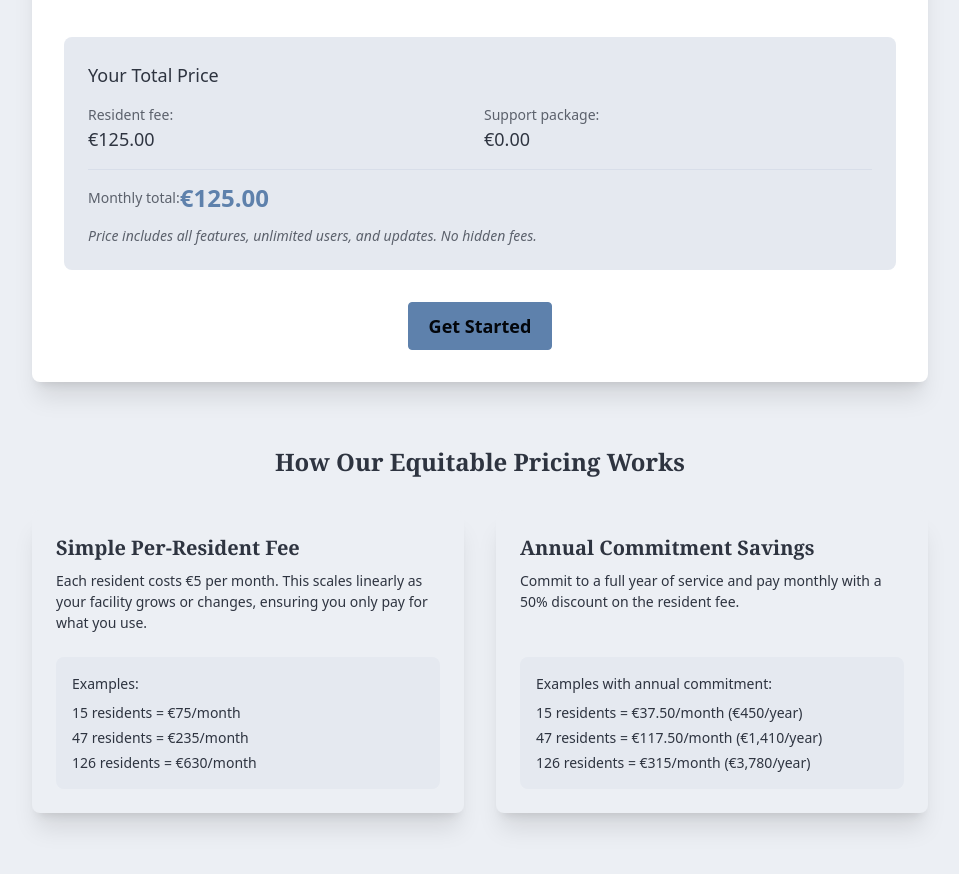
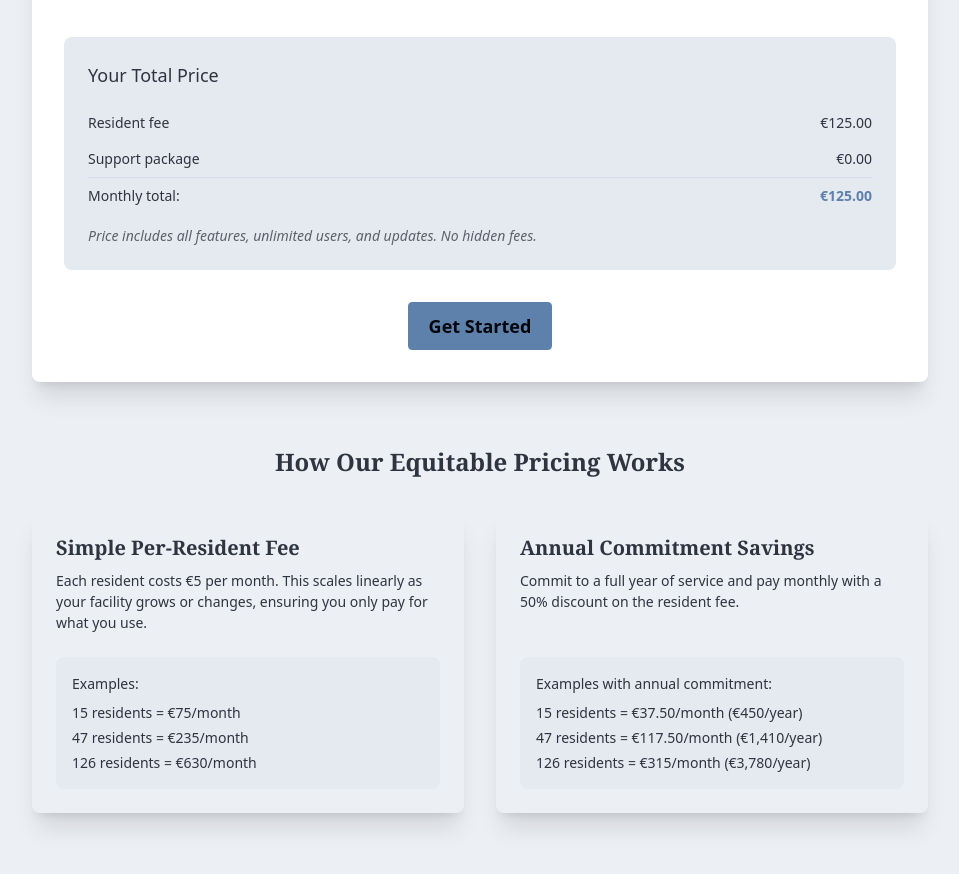
Before and after one commit to GeriLife/geri.life, an Astro site: page /pricing in a window 1280 px wide. Shown: the part 916-1790 px from the top of the page, without its empty margins (160-1119 px from the left). Built offline with nearby package versions, Linux system fonts and the light colour scheme; Astro itself is replaced by a stand-in of ours.

Commit message:
Refactor pricing summary layout to use a table for improved readability and structure

```diff
--- a/src/pages/pricing.astro
+++ b/src/pages/pricing.astro
@@ -227,34 +227,25 @@ import Layout from "../layouts/Layout.astro";
             <!-- Price Summary -->
             <div class="bg-base-200 p-6 rounded-lg mb-6">
               <h4 class="text-lg font-medium mb-4">Your Total Price</h4>
-              <div class="grid grid-cols-2 gap-2 mb-4">
-                <div>
-                  <p class="text-sm opacity-75">Resident fee:</p>
-                  <p class="text-lg" id="resident-fee">€125</p>
-                </div>
-                <div id="support-fee-container">
-                  <p class="text-sm opacity-75">Support package:</p>
-                  <p class="text-lg" id="support-fee">€0</p>
-                </div>
-              </div>
-              <div
-                class="border-t border-base-300 pt-3 mt-3 flex justify-between items-center"
-              >
-                <div>
-                  <p class="text-sm opacity-75 font-medium" id="billing-label">
-                    Monthly total:
-                  </p>
-                  <p class="text-xs text-success hidden" id="annual-savings">
-                    50% discount applied
-                  </p>
-                </div>
-                <p class="text-2xl font-bold text-primary" id="total-cost">
-                  €125
-                </p>
-              </div>
+              <table class="table-auto w-full text-sm">
+                <tbody>
+                  <tr>
+                    <td class="py-2 text-left">Resident fee</td>
+                    <td class="py-2 text-right" id="resident-fee">€125</td>
+                  </tr>
+                  <tr id="support-fee-row">
+                    <td class="py-2 text-left">Support package</td>
+                    <td class="py-2 text-right" id="support-fee">€0</td>
+                  </tr>
+                  <tr class="border-t border-base-300">
+                    <td class="py-2 text-left font-medium" id="billing-label">Monthly total</td>
+                    <td class="py-2 text-right font-bold text-primary" id="total-cost">€125</td>
+                  </tr>
+                </tbody>
+              </table>
+              <p class="text-xs text-success mt-2 hidden" id="annual-savings">50% discount applied</p>
               <div class="text-sm opacity-75 italic mt-3">
-                Price includes all features, unlimited users, and updates. No
-                hidden fees.
+                Price includes all features, unlimited users, and updates. No hidden fees.
               </div>
             </div>
 
```
